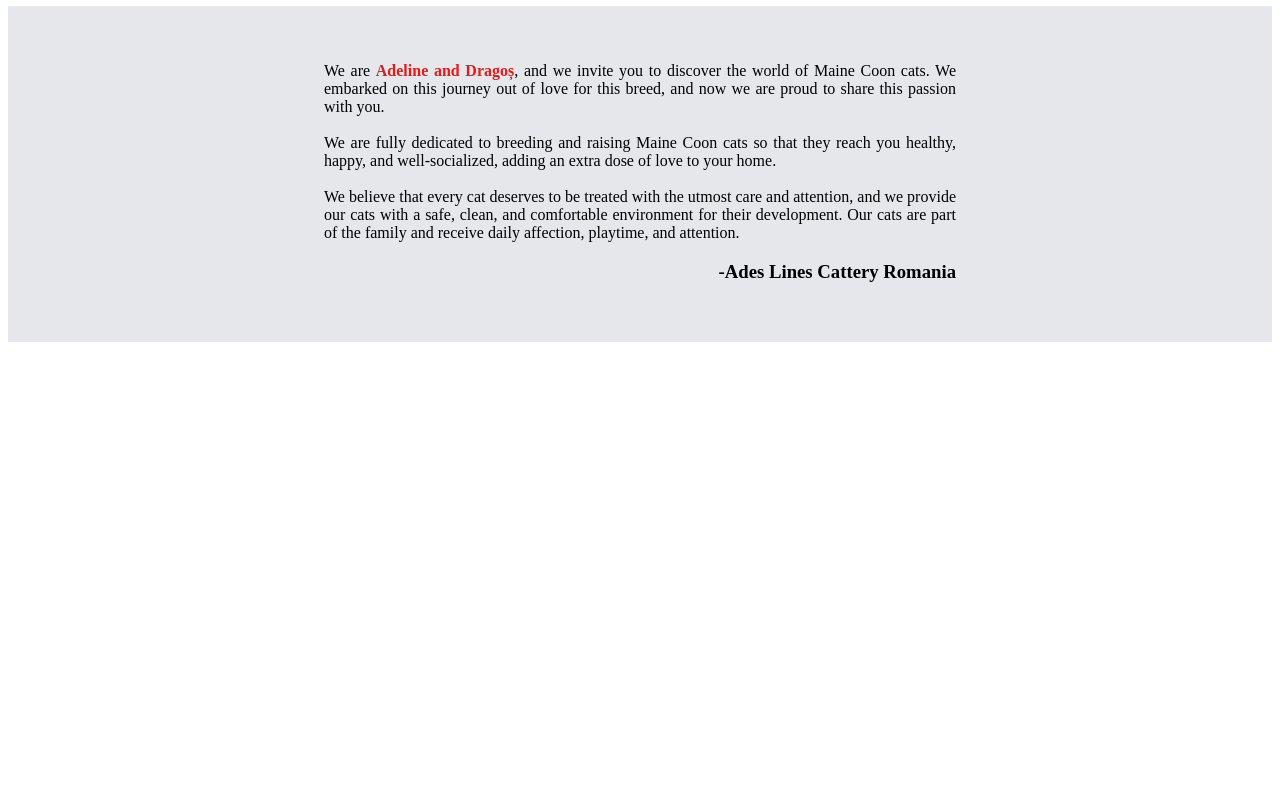
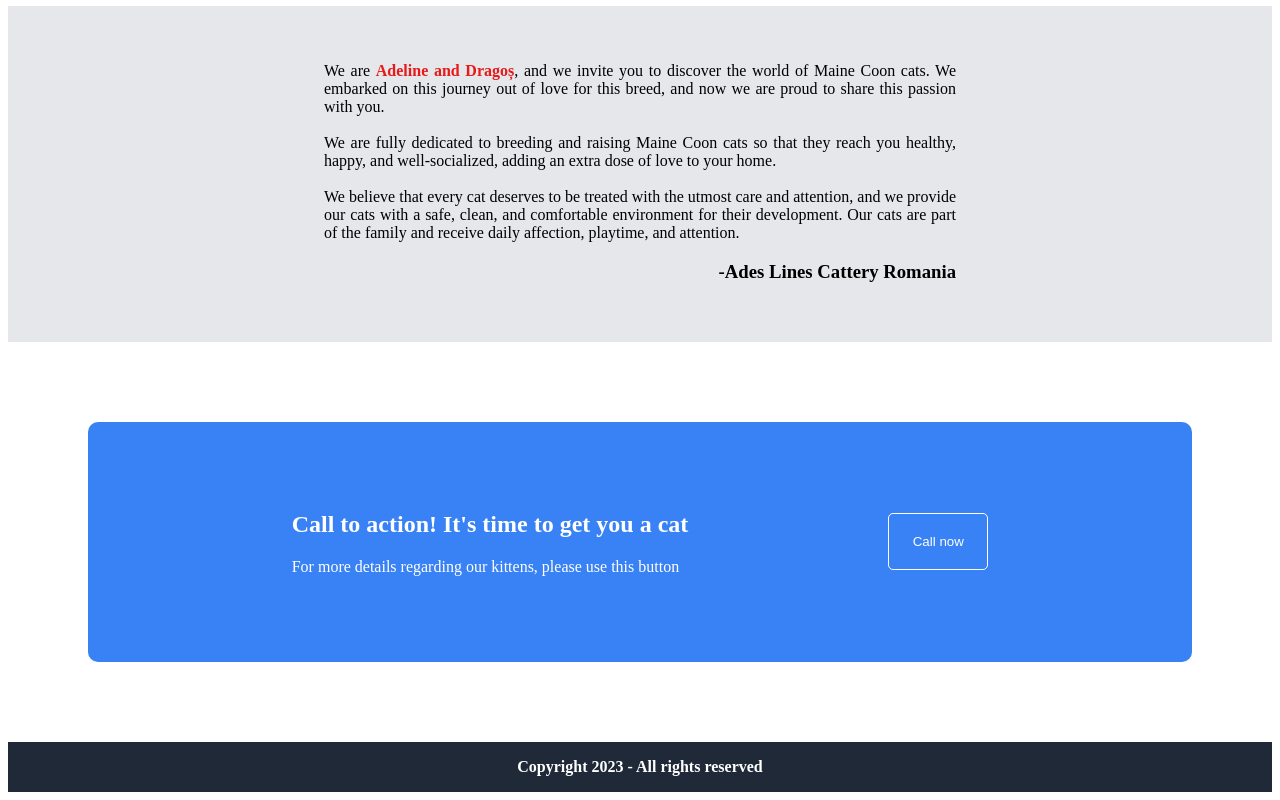
Before and after one commit to dragosmihaescu/LandingPage, a plain HTML site: page index.html in a window 1280 px wide. Shown: the part 1045-1845 px from the top of the page. Before the commit the page ends 1395 px from the top, so only its background shows below. Drawn offline with Linux system fonts and the light colour scheme.

Commit message:
Last section + footer
Finished project, yay

```diff
--- a/index.html
+++ b/index.html
@@ -82,6 +82,21 @@
 
         </div>
 
+        <div id ="contact">
+            <div class = "contact">
+                <div>
+                <h2>Call to action! It's time to get you a cat</h2>
+                <p> For more details regarding our kittens, please use this button</p>
+            </div>
+                <button class ="contact-btn"> Call now </button>
+
+            </div>
+        </div>
+
+        <div class ="footer">
+            <p> Copyright 2023 - All rights reserved</p>
+        </div>
+
     </div>
 
 
--- a/styles.css
+++ b/styles.css
@@ -144,3 +144,53 @@ body {
 .about-us h3 {
     text-align:right;
 }
+
+#contact {
+    padding: 80px;
+}
+.contact {
+    display: flex;
+    justify-content: center;
+    align-items: center;
+    gap: 200px;
+    padding: 20px;
+    background-color: #3882F6;
+    height: 200px;
+    border-radius: 10px;
+}
+
+.contact-btn {
+    width: 100px;
+    border-radius: 5px;
+    border: 1px solid #ffffff;
+    padding: 20px;
+    background-color: #3882F6;
+    color: #ffffff;
+    font-weight: 500;
+}
+
+.contact-btn:hover{
+    background-color: #ffffff;
+    border: 1px solid #3882F6;
+    transition: .5s ease;
+    color: #3882F6
+}
+
+.contact div {
+    display:block;
+    color: #ffffff;
+}
+
+.contact h2 {
+    font-weight: 800;
+}
+
+.footer {
+    background-color:#1f2937;
+    font-weight: 600;
+    display: flex;
+    justify-content: center;
+    text-align: center;
+    align-items: center;
+    color: #ffffff;
+}
```
